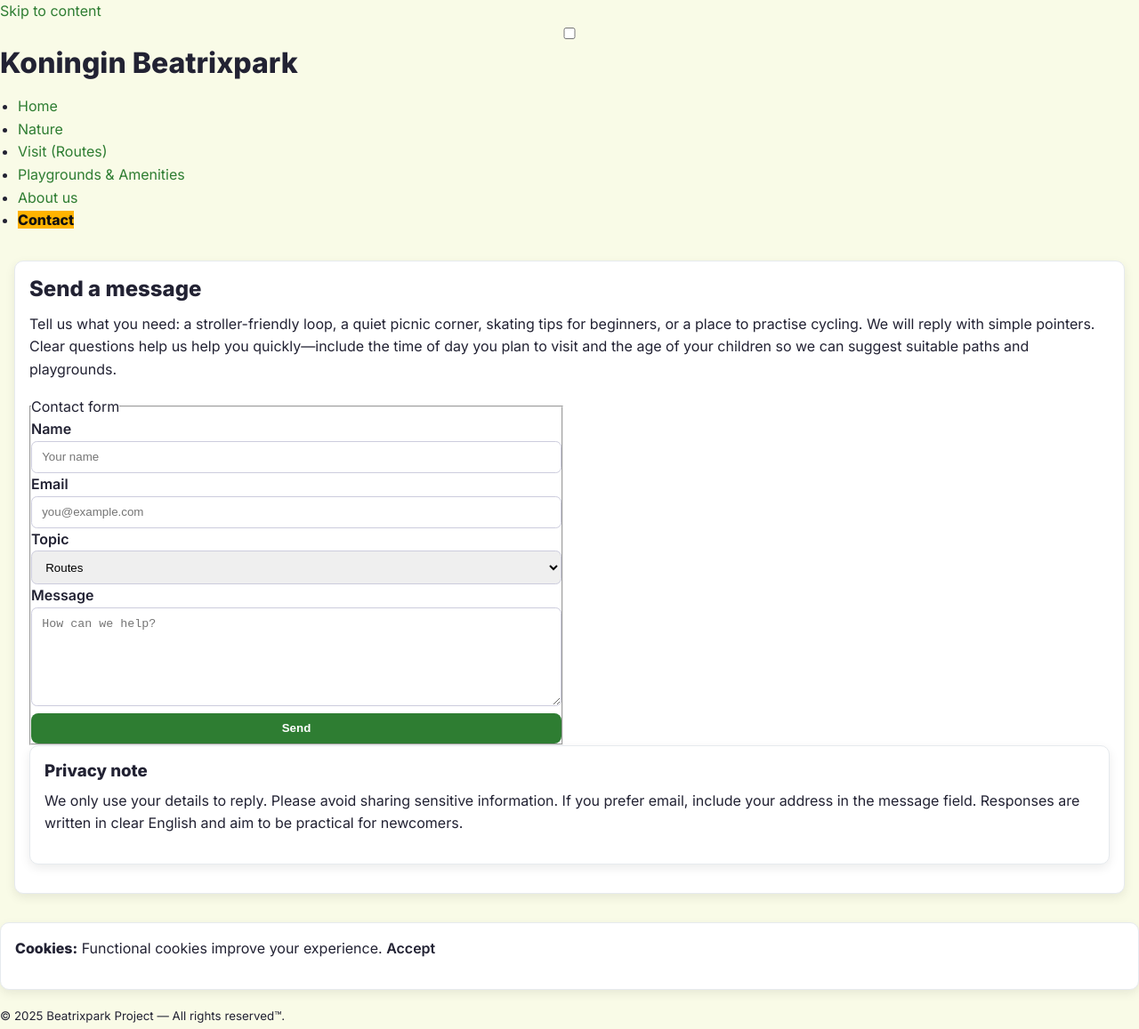
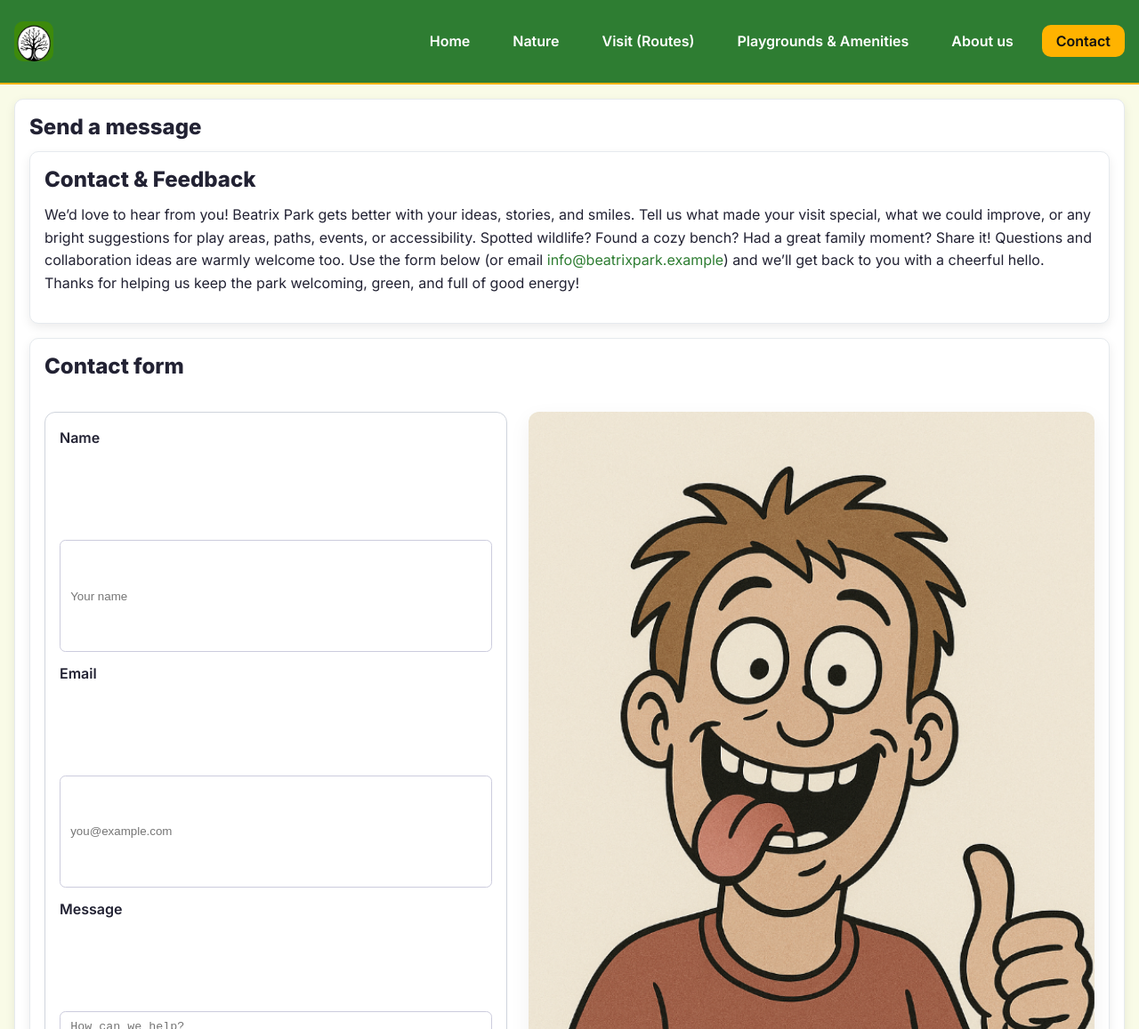
Before and after one commit to Shiva721254/Web_Markup_2025, a plain HTML site: page contact.html in a window 1280 px wide. Shown: the top 1157 px of the page at 89% size. Drawn offline with Linux system fonts and the light colour scheme.

Commit message:
all website completed. 6 pages with html and css only

```diff
--- a/contact.html
+++ b/contact.html
@@ -1,25 +1,23 @@
-<!doctype html>
+<!DOCTYPE html>
 <html lang="en">
 <head>
   <meta charset="utf-8" />
   <meta name="viewport" content="width=device-width, initial-scale=1.0" />
-  <meta name="description" content="Contact Beatrixpark project: get in touch with questions, ideas, or feedback about the park and community." />
-  <meta name="keywords" content="Contact Beatrixpark, Almere park contact, expat families support" />
+  <meta name="description" content="Explore Almere’s Beatrixpark: easy family routes, seasonal nature tips, and amenities for Asian expat families." />
+  <meta name="keywords" content="Beatrixpark Almere, expat families, routes, playgrounds, amenities" />
   <meta name="author" content="Shiva Lamichhane" />
+  <link rel="icon" href="img/logo-beatrixpark- icon.png"type="image/x-icon" />
+  <title>Koningin Beatrixpark | Home</title>
+  <link rel="stylesheet" type="text/css" href="css/style.css" />
+  <link href="https://fonts.googleapis.com/css2?family=Roboto&display=swap" rel="stylesheet">
+</head>
+<body>
 
-  <title>Beatrixpark | Contact</title>
 
-  <link rel="icon" href="img/logo-beatrixpark-icon.png" type="image/x-icon" />
-  <link rel="stylesheet" href="css/style.css" />
-  <link href="https://fonts.googleapis.com/css2?family=Inter:wght@400;600;800&display=swap" rel="stylesheet">
-</head>
-
-<body>
-<a class="skip-link" href="#content">Skip to content</a>
-<input type="checkbox" id="cookie-consent" class="visually-hidden" aria-hidden="true" />
-<header>
-  <h1>Koningin Beatrixpark</h1>
-  <nav aria-label="Primary">
+  <nav aria-label="Primary" class="site-nav">
+      <a href="index.html" class="logo-link">
+    <img src="img/logo-beatrixpark- icon.png" alt="Beatrixpark logo" class="logo" >
+  </a>
     <ul>
       <li><a href="index.html">Home</a></li>
       <li><a href="nature.html">Nature</a></li>
@@ -35,32 +33,32 @@
   <section aria-labelledby="contact">
     <h2 id="contact">Send a message</h2>
 
-    <p class="lead">Tell us what you need: a stroller-friendly loop, a quiet picnic corner, skating tips for beginners, or a place to practise cycling. We will reply with simple pointers. Clear questions help us help you quickly—include the time of day you plan to visit and the age of your children so we can suggest suitable paths and playgrounds.</p>
+<section id="contact-feedback" role="region" aria-labelledby="contact-heading"> <h2 id="contact-heading">Contact & Feedback</h2> <p class="lead"> We’d love to hear from you! Beatrix Park gets better with your ideas, stories, and smiles. Tell us what made your visit special, what we could improve, or any bright suggestions for play areas, paths, events, or accessibility. Spotted wildlife? Found a cozy bench? Had a great family moment? Share it! Questions and collaboration ideas are warmly welcome too. Use the form below (or email <a href="mailto:info@beatrixpark.example" rel="noopener">info@beatrixpark.example</a>) and we’ll get back to you with a cheerful hello. Thanks for helping us keep the park welcoming, green, and full of good energy! </p> </section>
 
-    <form action="https://coolinhollanddemo.azurewebsites.net/" method="POST">
-      <fieldset>
-        <legend>Contact form</legend>
+<section id="contact" role="region" aria-labelledby="contact-heading" class="contact-grid">
+  <h2 id="contact-heading">Contact form</h2>
 
-        <label for="name">Name</label>
-        <input type="text" id="name" name="name" placeholder="Your name" required />
+  <!-- Left: form -->
+  <form action="https://coolinhollanddemo.azurewebsites.net/" method="POST" class="contact-form">
+    <label for="name">Name</label>
+    <input id="name" name="name" type="text" placeholder="Your name" autocomplete="name" required>
 
-        <label for="email">Email</label>
-        <input type="email" id="email" name="email" placeholder="you@example.com" required />
+    <label for="email">Email</label>
+    <input id="email" name="email" type="email" placeholder="you@example.com" autocomplete="email" required>
 
-        <label for="topic">Topic</label>
-        <select id="topic" name="topic">
-          <option value="routes">Routes</option>
-          <option value="playgrounds">Playgrounds</option>
-          <option value="meetups">Meet-ups</option>
-          <option value="other">Other</option>
-        </select>
+    <label for="message">Message</label>
+    <textarea id="message" name="message" rows="6" placeholder="How can we help?" required></textarea>
 
-        <label for="message">Message</label>
-        <textarea id="message" name="message" rows="6" cols="50" placeholder="How can we help?"></textarea>
+    <input type="submit" value="Send" class="btn-primary">
+  </form>
 
-        <input type="submit" value="Send" />
-      </fieldset>
-    </form>
+  <!-- Right: picture -->
+  <figure class="contact-figure">
+    <img src="img/feedback.png" alt="guy ready to receive feedback" title="Contact us" />
+    <figcaption class="visually-hidden">Decorative image</figcaption>
+  </figure>
+</section>
+
 
     <aside aria-labelledby="privacy">
       <h3 id="privacy">Privacy note</h3>
@@ -69,13 +67,27 @@
   </section>
 </main>
 
-<aside id="cookie-banner" role="region" aria-label="Cookie notice">
-  <p><strong>Cookies:</strong> Functional cookies improve your experience.
-    <label class="cookie-btn" for="cookie-consent">Accept</label></p>
-</aside>
+<footer role="contentinfo" class="site-footer">
+  <section class="footer-left">
+    <a href="index.html" class="footer-logo">
+      <img src="img/logo-beatrixpark- icon.png" alt="Beatrixpark logo" class="logo">
+    </a>
+  </section>
 
-<footer>
-  <p><small>&copy; 2025 Beatrixpark Project — All rights reserved&trade;.</small></p>
+  <section class="footer-right">
+    <p><small>&copy; 2025 Beatrixpark Project · Designed for expat families in Almere.</small></p>
+    <nav aria-label="Footer navigation">
+      <ul>
+        <li><a href="index.html">Home</a></li>
+        <li><a href="nature.html">Nature</a></li>
+        <li><a href="visit.html">Visit</a></li>
+        <li><a href="playgrounds-amenities.html">Playgrounds & Amenities</a></li>
+        <li><a href="about-us.html">About us</a></li>
+        <li><a href="contact.html">Contact</a></li>
+      </ul>
+    </nav>
+    <p class="tagline">🌿 Thank you for visiting Beatrixpark — every season brings a new reason to smile.</p>
+  </section>
 </footer>
 </body>
 </html>
--- a/css/style.css
+++ b/css/style.css
@@ -103,8 +103,6 @@ img{max-width:100%; height:auto; border-radius:var(--radius)}
 
 /* =============== FOOTER (logo left, links right) =============== */
 .site-footer{
-  display: flex;
-  flex-direction: row;
   width:100%;
   margin:0;
   padding:1.2rem 0;
@@ -115,8 +113,8 @@ img{max-width:100%; height:auto; border-radius:var(--radius)}
   justify-content:center;
   gap:2rem;
   text-align:center;
+}
 
-}
 /* remove card look from footer groupings */
 .site-footer section{background:transparent; border:0; padding:0; margin:0; box-shadow:none}
 .footer-left .logo{max-height:60px; width:auto; display:block}
@@ -180,14 +178,13 @@ nav a[aria-current="page"]:hover{background:var(--primary); color:#fff}
 }
 
 /* Image styling */
-.image-row img {
-  width: 100%;
-  height: 300px;
-  object-fit: cover;
-  display: block;
-  border-bottom: 1px solid #ddd;
-  transition: transform 0.4s ease, filter 0.3s ease;
-  border-radius: var(--radius)0 0;;
+.image-row img{
+  width:100%;
+  height:300px;
+  object-fit:cover;
+  display:block;
+  border-bottom:1px solid #ddd;
+  border-radius: var(--radius) var(--radius) 0 0; /* fixed */
 }
 
 /* Image hover zoom effect */
@@ -409,7 +406,7 @@ nav a[aria-current="page"]:hover{background:var(--primary); color:#fff}
 }
 .route-photo {
   width:100% ;
-  margin: o;
+  margin: 0;
   position: relative;
 }
 .route-photo img {
@@ -779,3 +776,60 @@ mark {
   }
   .about-card .text-side{ min-height: auto; }
 }
+
+/* contact us section */
+
+/* two-column layout: form left, image right */
+/* Contact layout: H2 on top, form left, image right */
+.contact-grid{
+  display: grid;
+  grid-template-columns: minmax(340px, 520px) 1fr; /* form width | image fills */
+  gap: 1.5rem;
+  align-items:stretch;       /* set a minimum height */
+}
+.contact-grid > h2{
+  grid-column: 1 / -1;   /* heading across both columns */
+  margin: 0 0 .75rem;
+}
+
+/* Lock items into one  row */
+.contact-form{  grid-column: 1; grid-row: 2; }
+.contact-figure{ grid-column: 2; grid-row: 2; }
+
+/* Picture panel */
+.contact-figure{
+  margin:0;
+  border-radius:12px;
+  overflow:hidden;                     /* fixed */
+  height:100%;                         /* matches form height */
+  min-height:0;                        /* allow shrink on shorter forms */
+  box-shadow:0 8px 24px rgba(0,0,0,.06);
+  background:#eef3e8;
+}
+.contact-figure img{
+  width: 100%;
+  height: 100%;
+  object-fit: cover;       /* fills the panel */
+  display: block;
+}
+
+/* Form styling (keep yours) */
+.contact-form{
+  background:#fff;
+  border:1px solid #cfd4dc;
+  border-radius:12px;
+  padding:1rem;
+  display:grid;
+  gap:.75rem;
+}
+
+.contact-grid > *{ min-width: 0; } /* prevent overflow causing wrap */
+
+/* Stack on small screens */
+@media (max-width: 900px){
+  .contact-grid{
+    grid-template-columns: 1fr;
+  }
+  .contact-form{ grid-column: 1; grid-row: 2; }
+  .contact-figure{ grid-column: 1; grid-row: 3; min-height: 260px; }
+}
```
Also changed, not shown: img/feedback.png (added).
